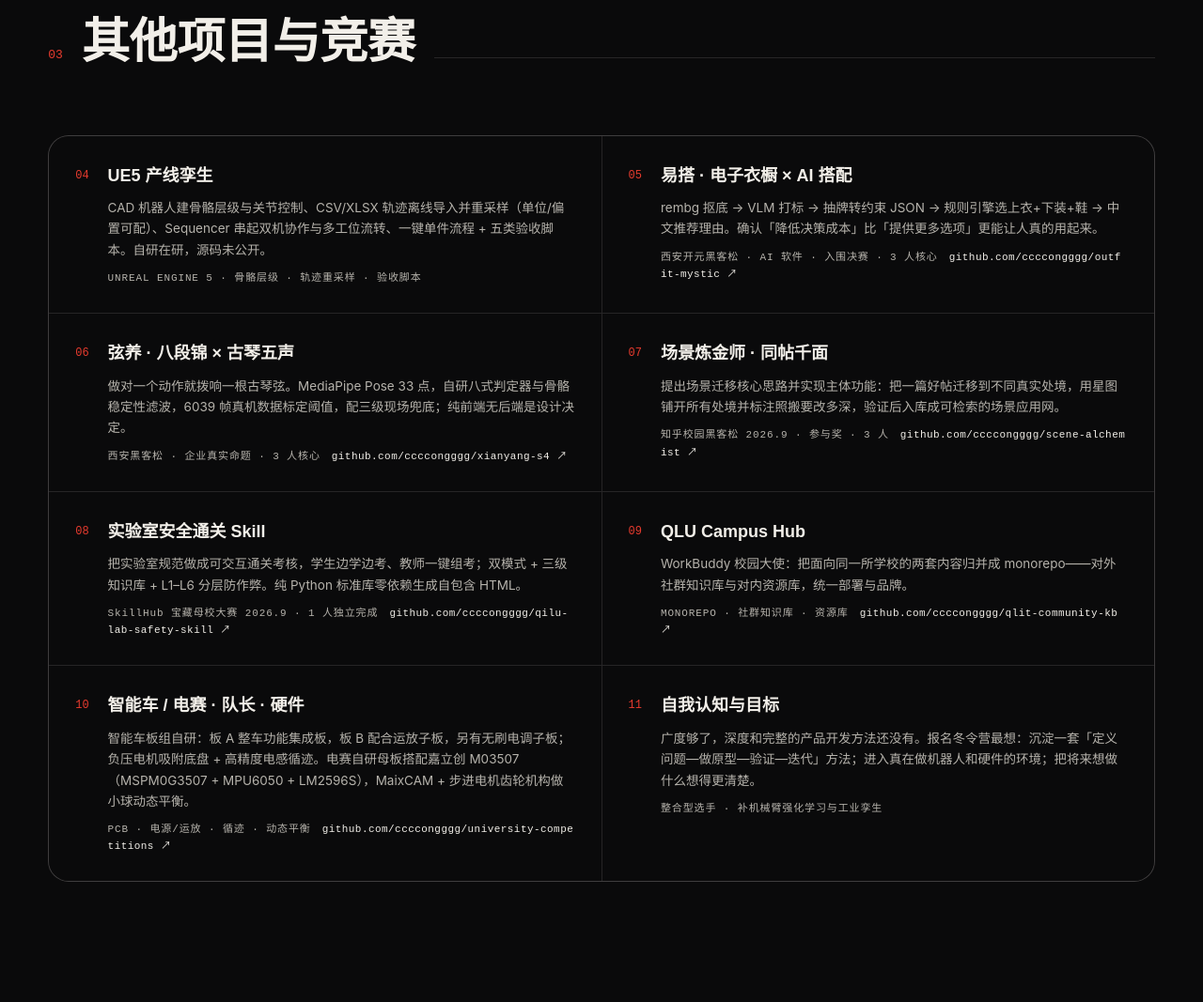
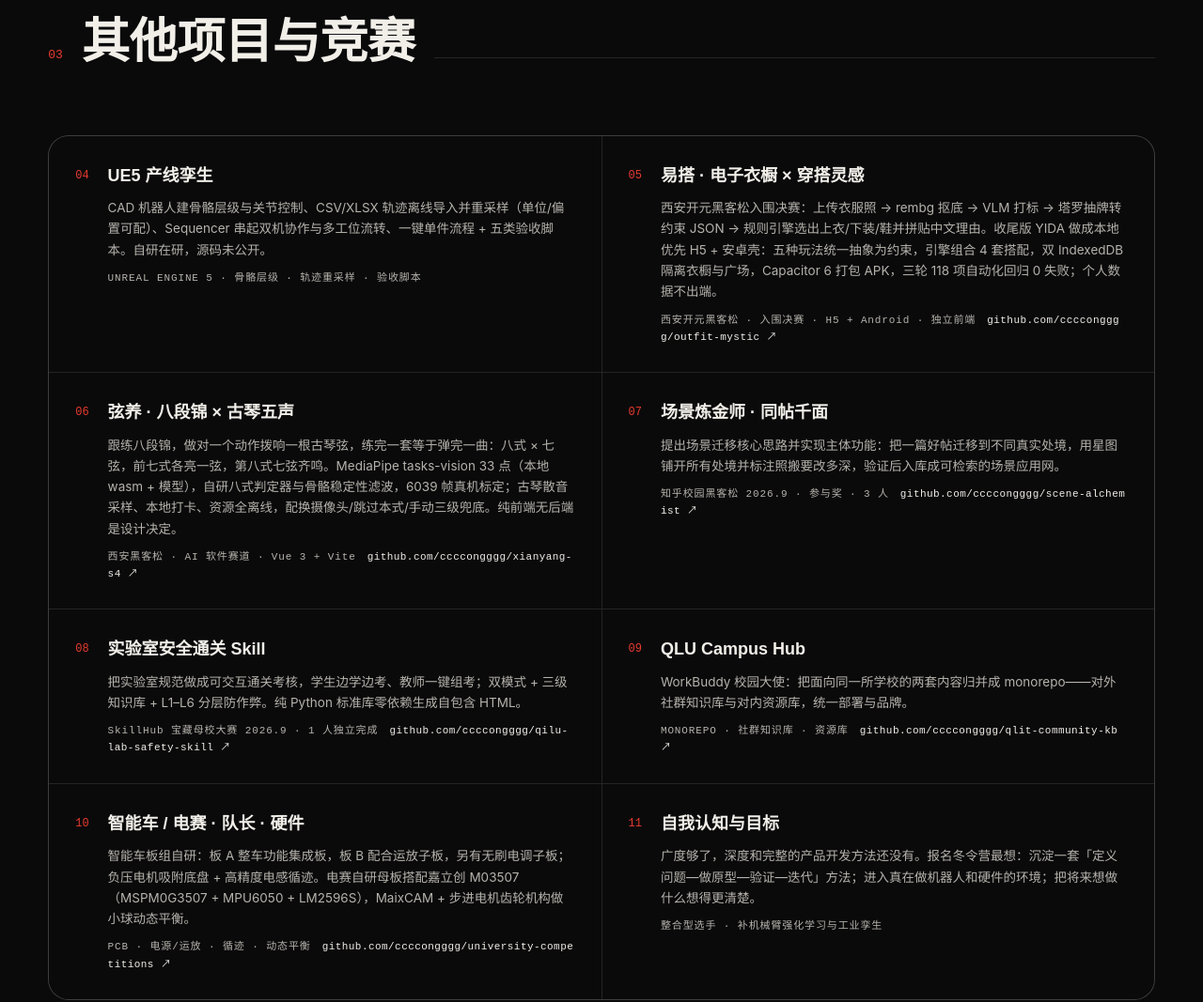
Before and after one commit to ccccongggg/cong-personsite, a plain HTML site: page index.html in a window 1280 px wide. Shown: the part 3800-4867 px from the top of the page at 94% size. Drawn offline with nearby package versions, Linux system fonts and the light colour scheme; a web font is replaced by a local one.

Commit message:
项目阐述：按仓库 README 更新易搭、弦养两段，补充技术栈与真实指标，修正参赛赛道表述

```diff
--- a/index.html
+++ b/index.html
@@ -374,8 +374,8 @@ footer .small{font-family:var(--mono);font-size:11px;color:var(--mute);letter-sp
   <div class="sec-head reveal"><span class="idx">03</span><h2>其他项目与竞赛</h2><div class="rule"></div></div>
   <div class="other">
     <div class="o-row reveal"><span class="no">04</span><div><h4>UE5 产线孪生</h4><p>CAD 机器人建骨骼层级与关节控制、CSV/XLSX 轨迹离线导入并重采样（单位/偏置可配）、Sequencer 串起双机协作与多工位流转、一键单件流程 + 五类验收脚本。自研在研，源码未公开。</p><div class="meta">UNREAL ENGINE 5 · 骨骼层级 · 轨迹重采样 · 验收脚本</div></div></div>
-    <div class="o-row reveal"><span class="no">05</span><div><h4>易搭 · 电子衣橱 × AI 搭配</h4><p>rembg 抠底 → VLM 打标 → 抽牌转约束 JSON → 规则引擎选上衣+下装+鞋 → 中文推荐理由。确认「降低决策成本」比「提供更多选项」更能让人真的用起来。</p><div class="meta">西安开元黑客松 · AI 软件 · 入围决赛 · 3 人核心<a class="repo" href="https://github.com/ccccongggg/outfit-mystic" target="_blank" rel="noopener">github.com/ccccongggg/outfit-mystic ↗</a></div></div></div>
-    <div class="o-row reveal"><span class="no">06</span><div><h4>弦养 · 八段锦 × 古琴五声</h4><p>做对一个动作就拨响一根古琴弦。MediaPipe Pose 33 点，自研八式判定器与骨骼稳定性滤波，6039 帧真机数据标定阈值，配三级现场兜底；纯前端无后端是设计决定。</p><div class="meta">西安黑客松 · 企业真实命题 · 3 人核心<a class="repo" href="https://github.com/ccccongggg/xianyang-s4" target="_blank" rel="noopener">github.com/ccccongggg/xianyang-s4 ↗</a></div></div></div>
+    <div class="o-row reveal"><span class="no">05</span><div><h4>易搭 · 电子衣橱 × 穿搭灵感</h4><p>西安开元黑客松入围决赛：上传衣服照 → rembg 抠底 → VLM 打标 → 塔罗抽牌转约束 JSON → 规则引擎选出上衣/下装/鞋并拼贴中文理由。收尾版 YIDA 做成本地优先 H5 + 安卓壳：五种玩法统一抽象为约束，引擎组合 4 套搭配，双 IndexedDB 隔离衣橱与广场，Capacitor 6 打包 APK，三轮 118 项自动化回归 0 失败；个人数据不出端。</p><div class="meta">西安开元黑客松 · 入围决赛 · H5 + Android · 独立前端<a class="repo" href="https://github.com/ccccongggg/outfit-mystic" target="_blank" rel="noopener">github.com/ccccongggg/outfit-mystic ↗</a></div></div></div>
+    <div class="o-row reveal"><span class="no">06</span><div><h4>弦养 · 八段锦 × 古琴五声</h4><p>跟练八段锦，做对一个动作拨响一根古琴弦，练完一套等于弹完一曲：八式 × 七弦，前七式各亮一弦，第八式七弦齐鸣。MediaPipe tasks-vision 33 点（本地 wasm + 模型），自研八式判定器与骨骼稳定性滤波，6039 帧真机标定；古琴散音采样、本地打卡、资源全离线，配换摄像头/跳过本式/手动三级兜底。纯前端无后端是设计决定。</p><div class="meta">西安黑客松 · AI 软件赛道 · Vue 3 + Vite<a class="repo" href="https://github.com/ccccongggg/xianyang-s4" target="_blank" rel="noopener">github.com/ccccongggg/xianyang-s4 ↗</a></div></div></div>
     <div class="o-row reveal"><span class="no">07</span><div><h4>场景炼金师 · 同帖千面</h4><p>提出场景迁移核心思路并实现主体功能：把一篇好帖迁移到不同真实处境，用星图铺开所有处境并标注照搬要改多深，验证后入库成可检索的场景应用网。</p><div class="meta">知乎校园黑客松 2026.9 · 参与奖 · 3 人<a class="repo" href="https://github.com/ccccongggg/scene-alchemist" target="_blank" rel="noopener">github.com/ccccongggg/scene-alchemist ↗</a></div></div></div>
     <div class="o-row reveal"><span class="no">08</span><div><h4>实验室安全通关 Skill</h4><p>把实验室规范做成可交互通关考核，学生边学边考、教师一键组考；双模式 + 三级知识库 + L1–L6 分层防作弊。纯 Python 标准库零依赖生成自包含 HTML。</p><div class="meta">SkillHub 宝藏母校大赛 2026.9 · 1 人独立完成<a class="repo" href="https://github.com/ccccongggg/qilu-lab-safety-skill" target="_blank" rel="noopener">github.com/ccccongggg/qilu-lab-safety-skill ↗</a></div></div></div>
     <div class="o-row reveal"><span class="no">09</span><div><h4>QLU Campus Hub</h4><p>WorkBuddy 校园大使：把面向同一所学校的两套内容归并成 monorepo——对外社群知识库与对内资源库，统一部署与品牌。</p><div class="meta">MONOREPO · 社群知识库 · 资源库<a class="repo" href="https://github.com/ccccongggg/qlit-community-kb" target="_blank" rel="noopener">github.com/ccccongggg/qlit-community-kb ↗</a></div></div></div>
```
